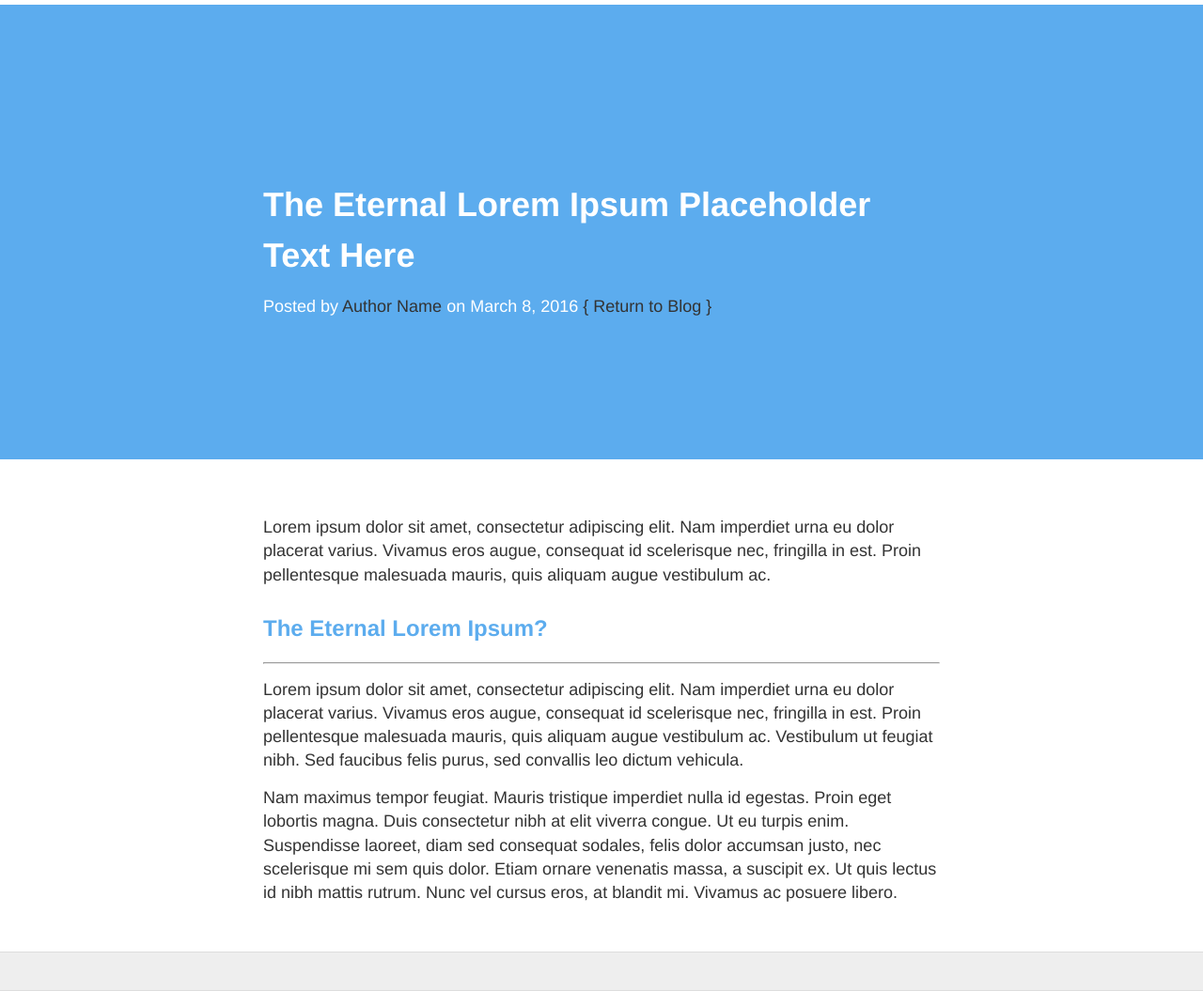
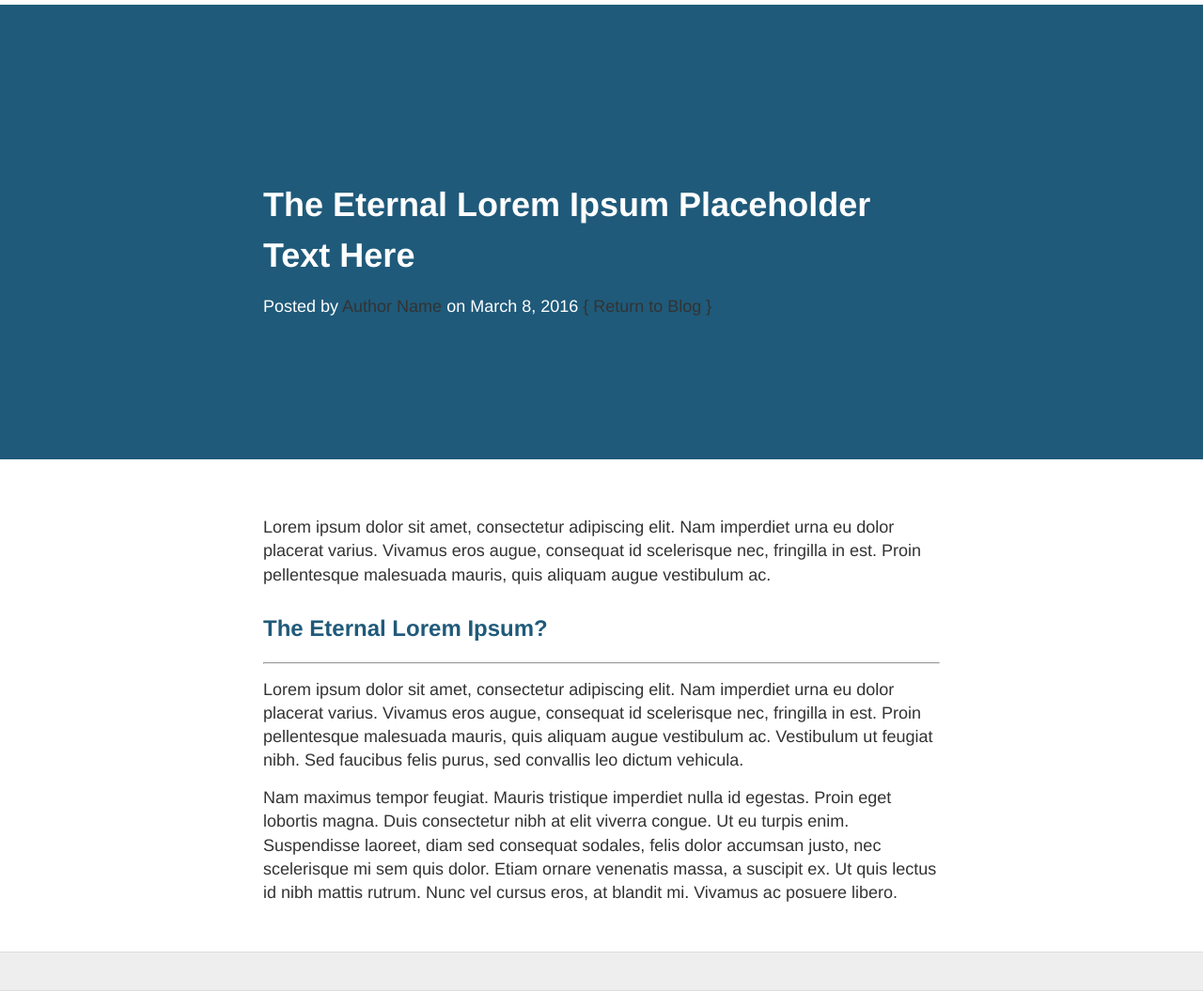
Before and after one commit to jcorb/jcorb.github.io, a Jekyll site: the page built from _posts/2016-03-08-Eternal-Lorem-Ipsum.md, in a window 1280 px wide. Shown: the whole page at 94% size. Built offline with Jekyll 4.4.1, drawn with Linux system fonts in a browser that asks for light colours; nearby versions of some CDN libraries.

Commit message:
Update _variables.scss

```diff
--- a/_sass/_variables.scss
+++ b/_sass/_variables.scss
@@ -18,7 +18,7 @@ $blue: #4183C4;
 // Main theme colors
 // Some cool main theme colors(violet:#8476ad;blue:#5cacee;red:#ff7373,#ff6f69;green:#6acf64,#2ddbb3;orange:#ffa268)
 
-$mono-color:#5cacee;                // main theme color(header, links, footer icons, buttons, post-title)
+$mono-color:#1F5A7A;                // main theme color(header, links, footer icons, buttons, post-title)
 $hl-color: $darkGray;              // header link color (author name and posted on date) for blog post meta
 $navbar-hover-color:$gray;        // navbar hover color (site name and navbar links hover color)
 $link-color: $darkerGray;        // normal hyperlink color other than the ones above.
```
